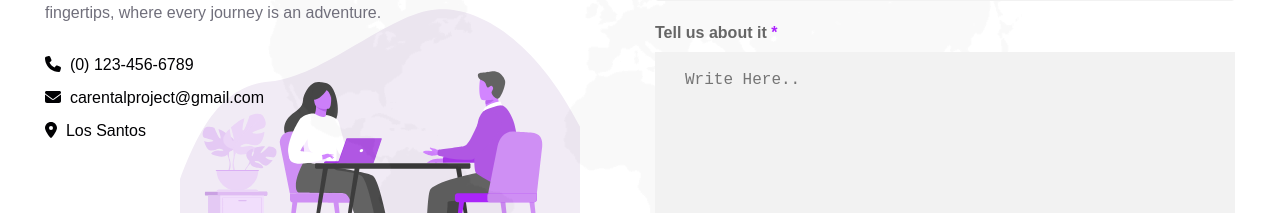
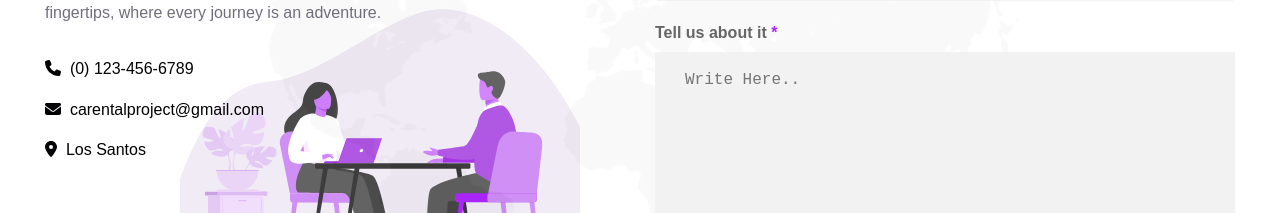
Before and after one commit to vshiradhonkar/car-rental-app, a React (Create React App) app: page /contact in a window 1280 px wide. Shown: the part 700-913 px from the top of the page. Built offline with nearby package versions, Linux system fonts and the light colour scheme; no server answers; the HTML template or start-up script is replaced by a standard one.

Commit message:
contact page update

```diff
--- a/src/pages/Contact.jsx
+++ b/src/pages/Contact.jsx
@@ -81,18 +81,18 @@ function Contact() {
               <p>
               Unleash the thrill of the open road with us. Seamlessly browse, book, and ride – experience travel at your fingertips, where every journey is an adventure.
               </p>
-              <a href="/">
+              <p className="tag">
                 <FontAwesomeIcon icon={faPhone} />
                 &nbsp; (0) 123-456-6789
-              </a>
-              <a href="/">
+              </p>
+              <p className="tag">
                 <FontAwesomeIcon icon={faEnvelope} />
                 &nbsp; carentalproject@gmail.com
-              </a>
-              <a href="/">
+              </p>
+              <p className="tag">
                 <FontAwesomeIcon icon={faLocationDot} />
                 &nbsp; Los Santos
-              </a>
+              </p>
 
             </div>
 
```
Also changed, not shown: src/dist/styles.css, 1 other file (tests, documents, lock files or other folders).
